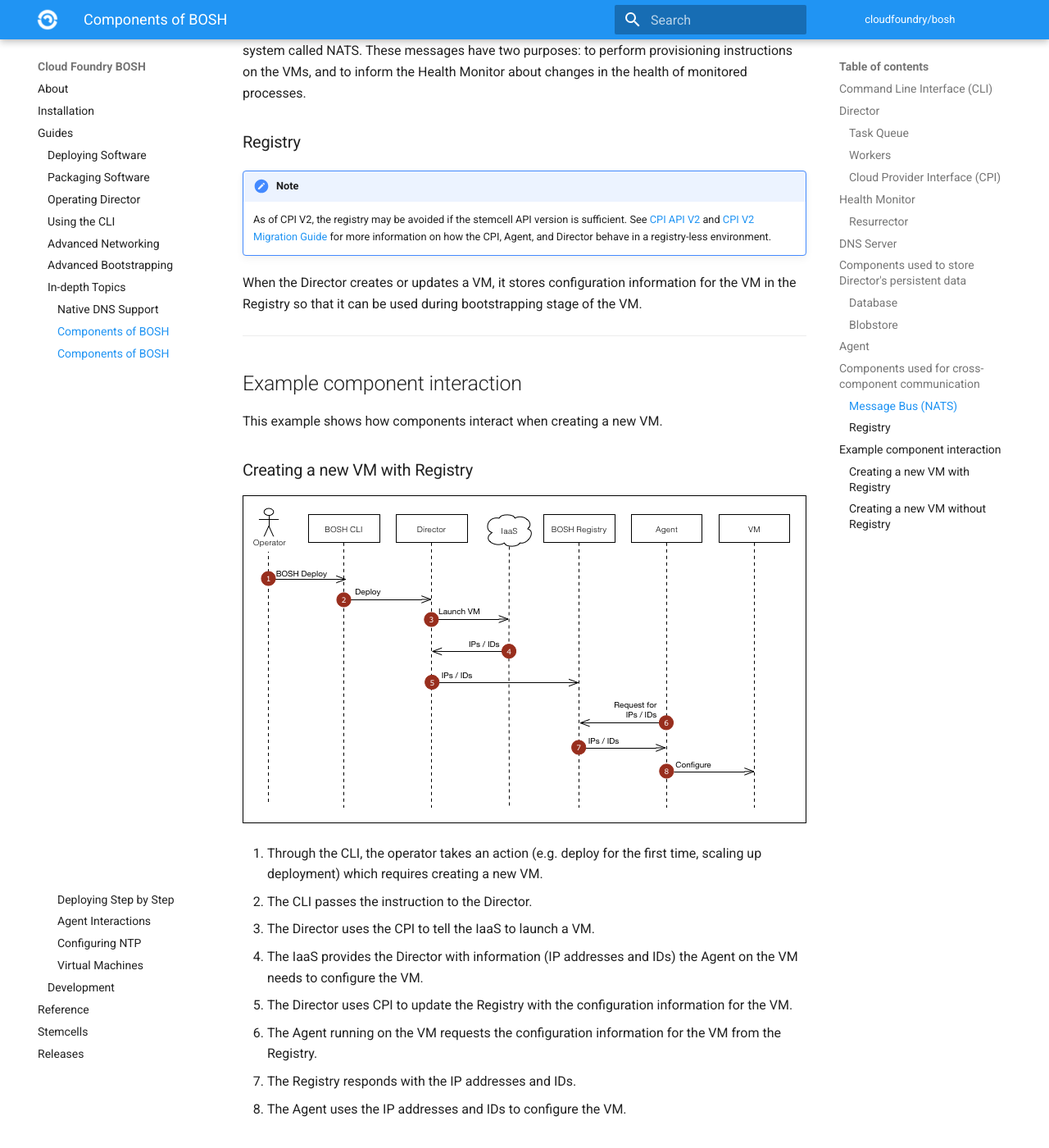
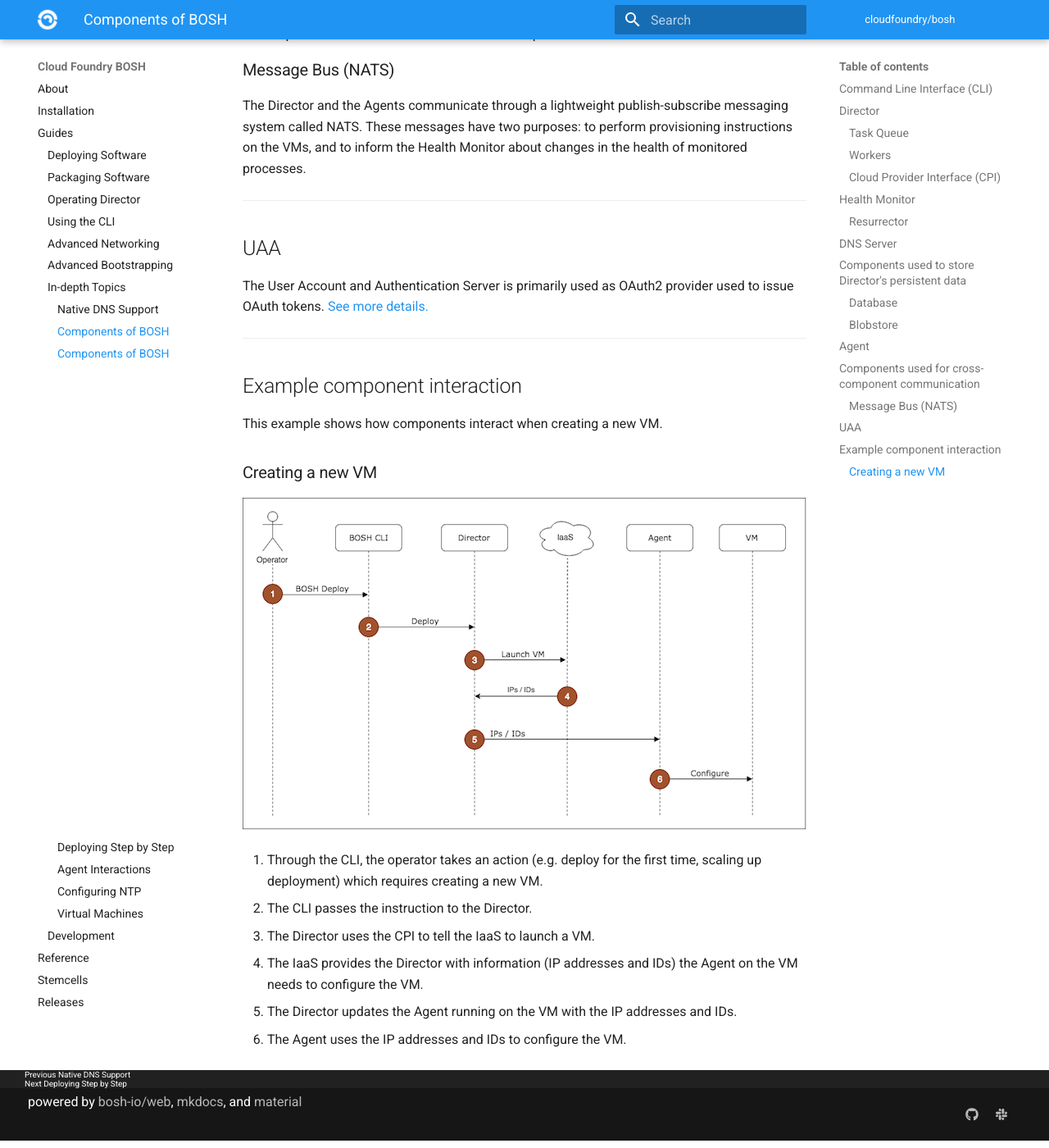
Before and after one commit to cloudfoundry/docs-bosh, an MkDocs documentation site: the page built from content/bosh-components.md, in a window 1280 px wide and 1400 px high, scrolled down 3189 px. Shown: the whole window at 82% size. Built offline with MkDocs 1.6.1 and Material for MkDocs 9.7.7, drawn with Linux system fonts in a browser that asks for light colours; old or Windows-style settings are respelled for this version of MkDocs; some of the changed text lies outside the part shown.

Commit message:
Update BOSH Component diagram
BOSH Registry was removed in v272.0.0.
Here it's removed from the component diagram as well.

```diff
--- a/content/bosh-components.md
+++ b/content/bosh-components.md
@@ -73,32 +73,17 @@ For example, to assign the job of running MySQL to a VM, the Director sends inst
 
 The Director and the Agents communicate through a lightweight publish-subscribe messaging system called NATS. These messages have two purposes: to perform provisioning instructions on the VMs, and to inform the Health Monitor about changes in the health of monitored processes.
 
-### Registry {: #registry }
+---
+## UAA {: #dns }
 
-!!! note
-    As of CPI V2, the registry may be avoided if the stemcell API version is sufficient. See [CPI API V2](cpi-api-v2.md) and [CPI V2 Migration Guide](cpi-api-v2-migration-guide.md) for more information on how the CPI, Agent, and Director behave in a registry-less environment.
-
-When the Director creates or updates a VM, it stores configuration information for the VM in the Registry so that it can be used during bootstrapping stage of the VM.
+The User Account and Authentication Server is primarily used as OAuth2 provider used to issue OAuth tokens. [See more details.](https://docs.cloudfoundry.org/concepts/architecture/uaa.html)
 
 ---
 ## Example component interaction {: #example }
 
 This example shows how components interact when creating a new VM.
 
-### Creating a new VM with Registry {: #create-vm }
-
-![image](images/deploy-sequence.png)
-
-1. Through the CLI, the operator takes an action (e.g. deploy for the first time, scaling up deployment) which requires creating a new VM.
-1. The CLI passes the instruction to the Director.
-1. The Director uses the CPI to tell the IaaS to launch a VM.
-1. The IaaS provides the Director with information (IP addresses and IDs) the Agent on the VM needs to configure the VM.
-1. The Director uses CPI to update the Registry with the configuration information for the VM.
-1. The Agent running on the VM requests the configuration information for the VM from the Registry.
-1. The Registry responds with the IP addresses and IDs.
-1. The Agent uses the IP addresses and IDs to configure the VM.
-
-### Creating a new VM without Registry {: #create-vm-v2 }
+### Creating a new VM {: #create-vm-v2 }
 
 ![image](images/deploy-sequence-registryless.png)
 
```
Also changed, not shown: content/images/bosh-architecture.png.
